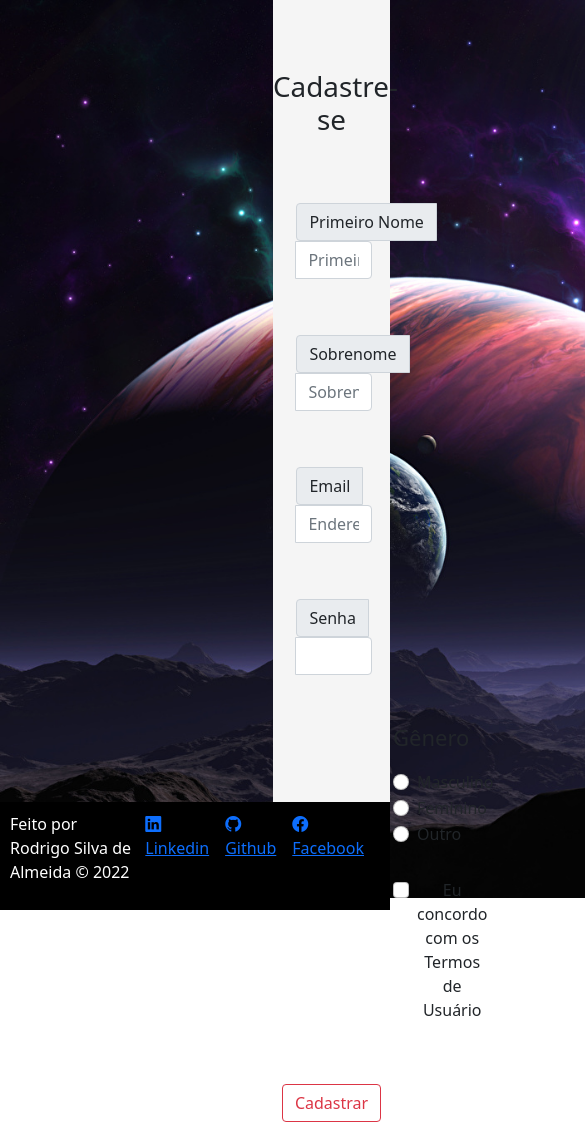
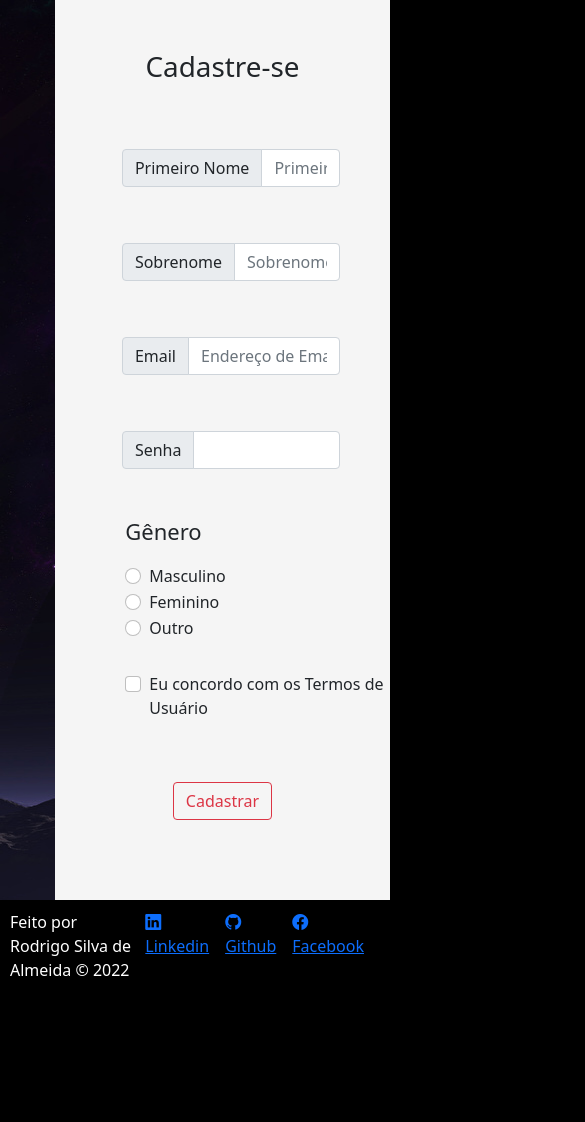
Before and after one commit to RodrigoS2050/Fomulario_de_Cadastro, a plain HTML site: page index.html in a window 390 px wide. Shown: the top 1122 px of the page, 585 px wide, since content can reach past the window. After the commit the page ends 1008 px from the top, so only its background shows below. Drawn offline with nearby package versions, Linux system fonts and the light colour scheme.

Commit message:
alteração na responsividade

```diff
--- a/index.html
+++ b/index.html
@@ -1,5 +1,5 @@
 <!DOCTYPE html>
-<html lang="pt-br">
+<html lang="en">
 <head>
     <meta charset="UTF-8">
     <meta http-equiv="X-UA-Compatible" content="IE=edge">
@@ -13,7 +13,10 @@
     <link rel="stylesheet" href="https://cdn.jsdelivr.net/npm/bootstrap-icons@1.7.2/font/bootstrap-icons.css">
 </head>
 <body>
-
+    <div class="grid">
+        <div class="box-1">
+        </div>
+        <div class="box-2">
             <section class="main-section">
                 <h1 class="mainTittle">Cadastre-se</h1>
                 <form>
@@ -67,7 +70,8 @@
                     </div>
                 </form>
             </section>
-        <!--  Footer -->
+        </div>
+        <div class="box-3">
             <footer>
                 <div class="footer">
                     <p class="madeByMe">Feito por Rodrigo Silva de Almeida &copy; 2022</p>
@@ -76,6 +80,8 @@
                     <a class="bi bi-facebook me-3"href="https://www.facebook.com/rodrigo.silvadealmeida.16" target="blank"> Facebook</a>
                 </div>
             </footer>
+        </div>
+    </div>
 
     <!-- Script Bootstrap-->
     <script src="https://cdn.jsdelivr.net/npm/bootstrap@5.1.3/dist/js/bootstrap.bundle.min.js"
--- a/style.css
+++ b/style.css
@@ -1,23 +1,41 @@
 * {
+  box-sizing: border-box;
   margin: 0;
-  padding: 0;
 }
 body {
-  background-image: url(./imagens/planets.jpg);
-  background-repeat: no-repeat;
-  background-size: cover;
+  background-color: black !important;
   height: 100vh;
 }
+/* GRID */
+.grid {
+  display: grid;
+  grid-template-areas:
+    "box-1 box-1 box-1 box-1 box-1 box-1 box-2"
+    "box-1 box-1 box-1 box-1 box-1 box-1 box-2"
+    "box-3 box-3 box-3 box-3 box-3 box-3 box-3";
+}
+.box-1 {
+  grid-area: box-1;
+  background-image: url(./imagens/planets.jpg);
+}
+.box-2 {
+  background-color: whitesmoke;
+  grid-area: box-2;
+  height: 900px;
+}
+.box-3 {
+  background-color: black;
+  color: white;
+  grid-area: box-3;
+}
+/* Formulario */
 .main-section {
-  text-align: center;
   background-color: whitesmoke;
-  margin-left: 70%;
-  width: 30%;
-  height: 95vh;
 }
 /* Sign Up */
 .mainTittle {
-  padding-top: 70px;
+  text-align: center;
+  padding-top: 50px;
   padding-bottom: 30px;
 }
 /* First Name */
@@ -48,29 +66,23 @@ body {
 .genderText {
   font-size: 22px;
   padding-top: 30px;
-  padding-right: 260px;
 }
 .divGender {
-  width: 0%;
-  margin-left: 120px;
+  margin-left: 21%;
 }
 /*  Terms of User */
 .termsOfUser {
-  width: 60%;
-  margin-left: 120px;
+  margin-left: 21%;
   padding-top: 30px;
 }
-.termsText {
-  padding-right: 32px;
-}
 .divButton {
+  text-align: center;
   padding-top: 60px;
 }
 /*  Footer */
 .footer {
   background-color: black;
   display: flex;
-  flex-direction: row;
   justify-content: center;
   padding: 10px;
 }
@@ -80,10 +92,12 @@ body {
 }
 /* Error Message */
 .errorMessage {
+  text-align: center;
   color: red;
   font-size: 20px;
 }
 .cadastroConcluido {
+  text-align: center;
   color: green;
   font-size: 20px;
 }
```
Lines whose indentation alone changed are shown as unchanged.
